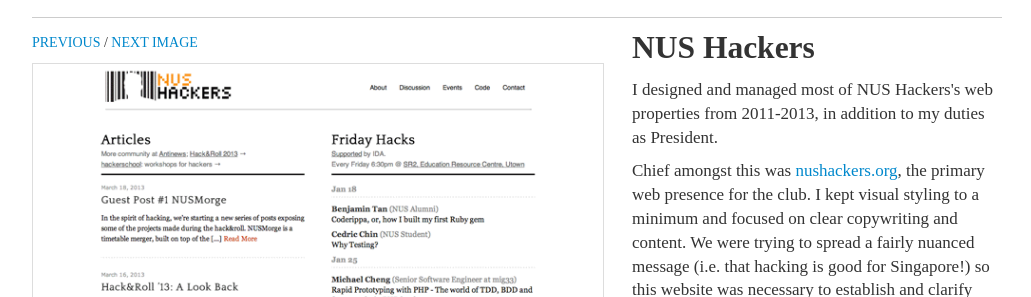
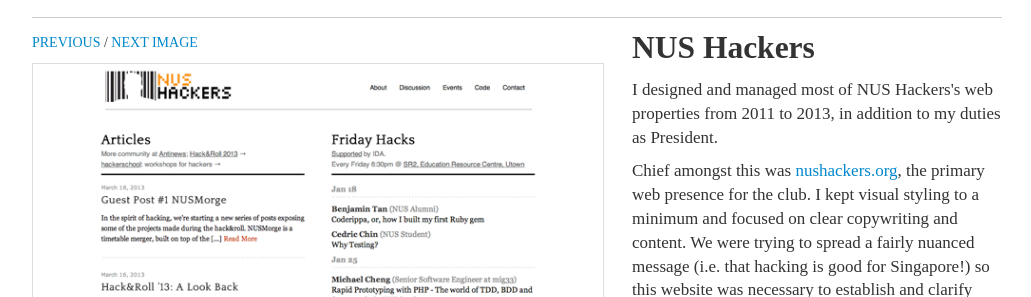
Before and after one commit to ejamesc/elijames.org, a Jekyll site: the page built from design/nushackers.html, in a window 1280 px wide. Shown: the part 143-440 px from the top of the page, without its empty margins (23-1054 px from the left). Built offline with Jekyll 4.4.1, drawn with Linux system fonts in a browser that asks for light colours; some web fonts are replaced.

```diff
--- a/design/nushackers.html
+++ b/design/nushackers.html
@@ -23,7 +23,7 @@ title: NUS Hackers
 
 {% sidebar %}
 <h2>NUS Hackers</h2>
-<p>I designed and managed most of NUS Hackers's web properties from 2011-2013, in addition to my duties as President.</p>
+<p>I designed and managed most of NUS Hackers's web properties from 2011 to 2013, in addition to my duties as President.</p>
 <p>Chief amongst this was <a href='http://nushackers.org'>nushackers.org</a>, the primary web presence for the club. I kept visual styling to a minimum and focused on clear copywriting and content. We were trying to spread a fairly nuanced message (i.e. that hacking is good for Singapore!) so this website was necessary to establish and clarify that message.</p>
 <p>This design has served us well over the course of 2 years, even as we've expanded our activities to include hackathons, workshops, and weekly talks.</p>
 <p>
```
Also changed, not shown: favicon.ico, 1 other file.
